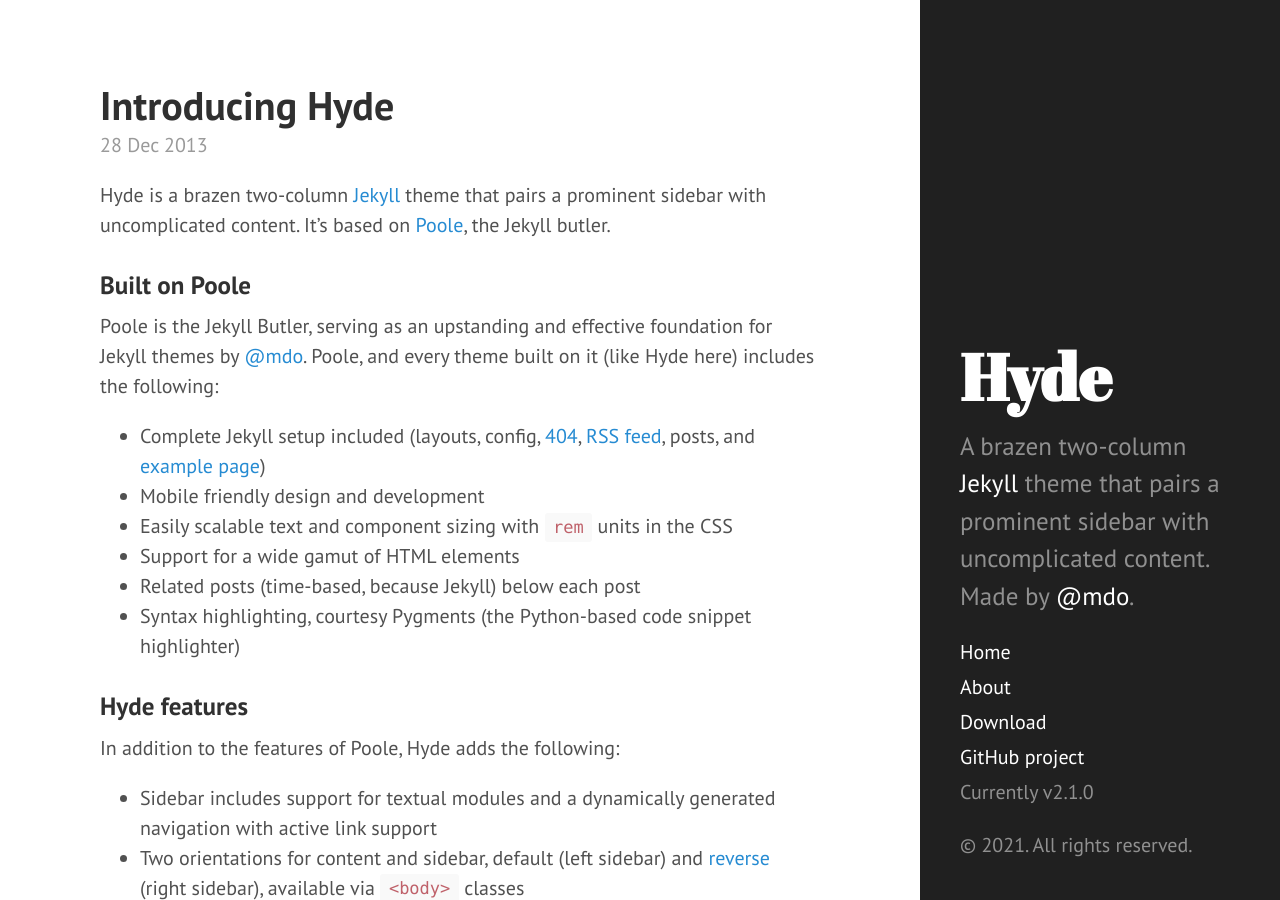
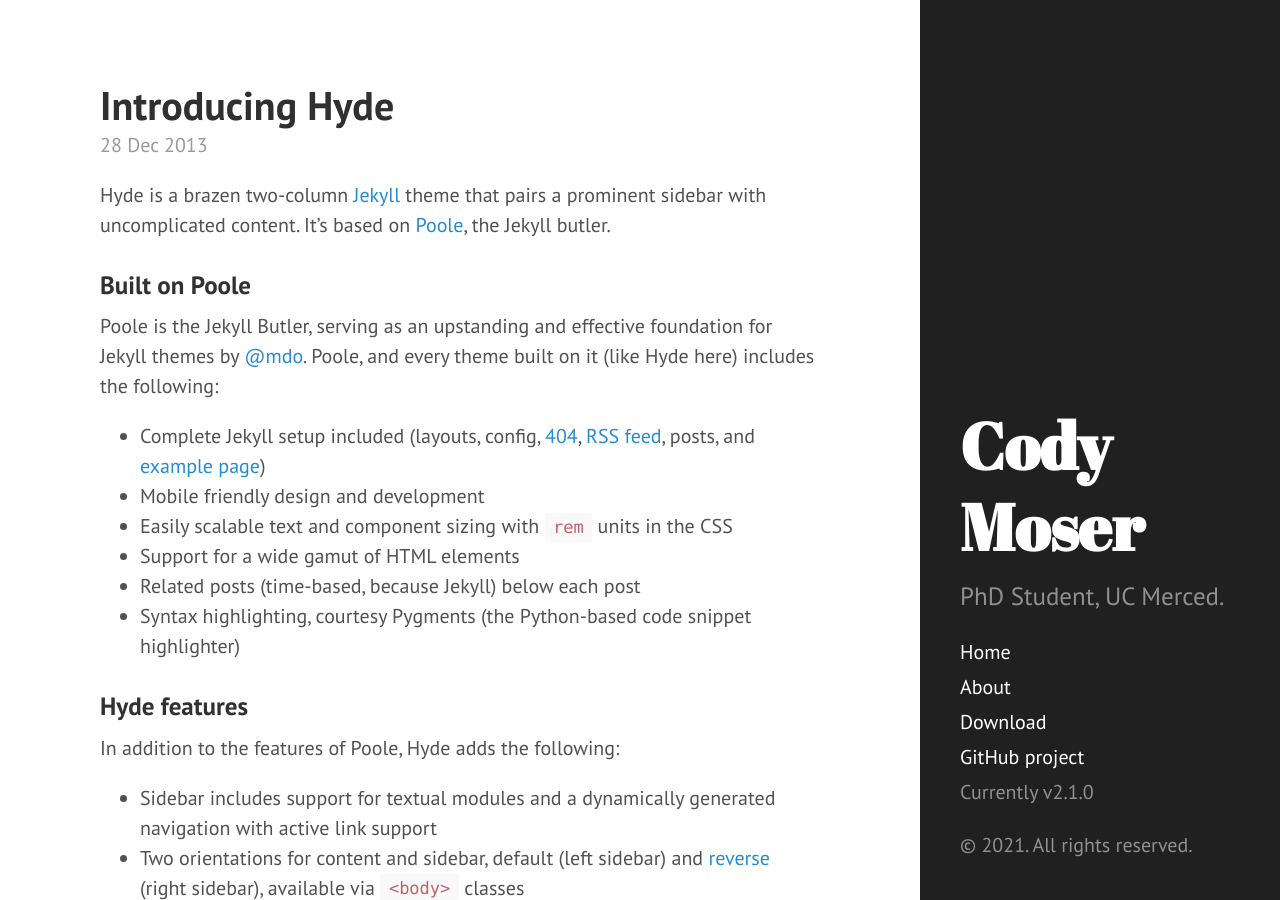
Before and after one commit to cmoserj/culturologies, a Jekyll site: the page built from index.html, in a window 1280 px wide and 900 px high. Built offline with Jekyll 4.4.1, drawn with Linux system fonts in a browser that asks for light colours; the list of posts is cut into pages by our own code.

Commit message:
Config updates

```diff
--- a/_config.yml
+++ b/_config.yml
@@ -6,9 +6,9 @@
 permalink:        pretty
 
 # Setup
-title:            Hyde
+title:            Cody Moser
 tagline:          'A Jekyll theme'
-description:      'A brazen two-column <a href="http://jekyllrb.com" target="_blank">Jekyll</a> theme that pairs a prominent sidebar with uncomplicated content. Made by <a href="https://twitter.com/mdo" target="_blank">@mdo</a>.'
+description:      'PhD Student, UC Merced.'
 url:              culturologies.co
 baseurl:          /
 
```
